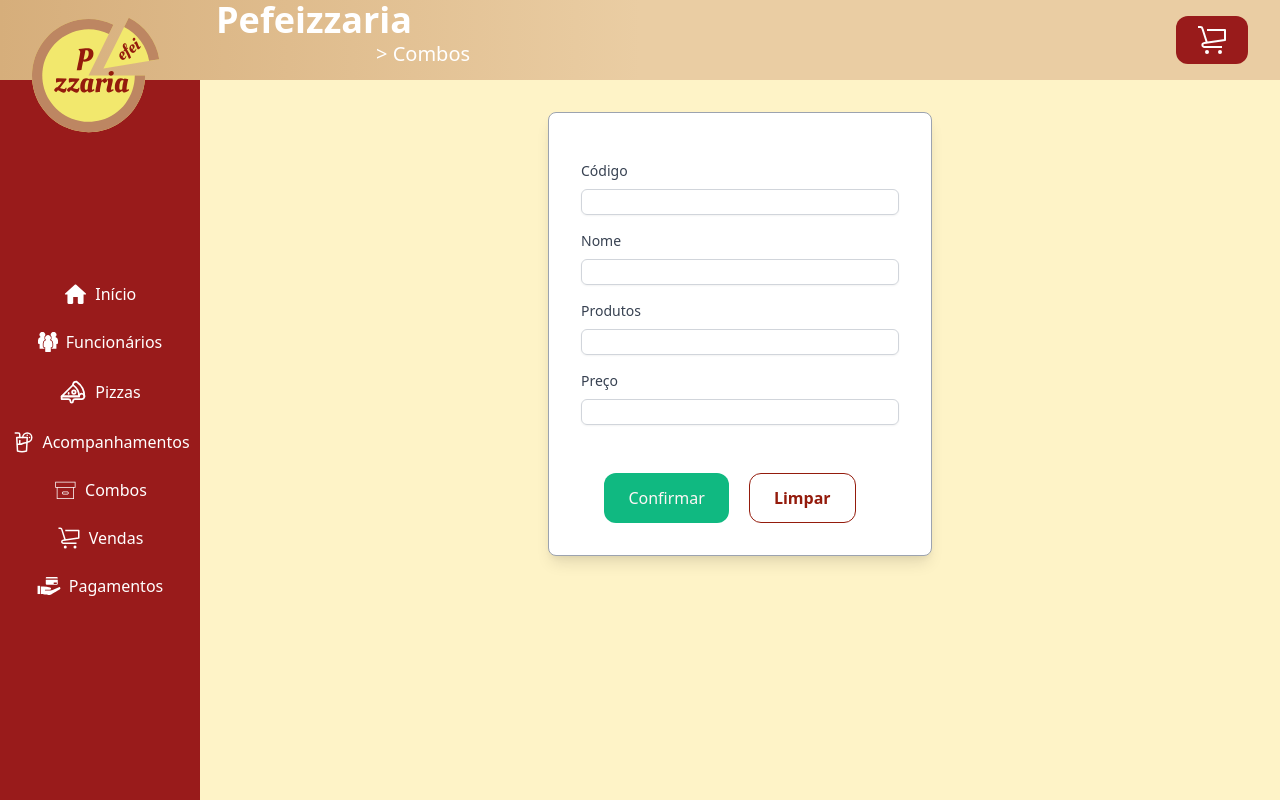
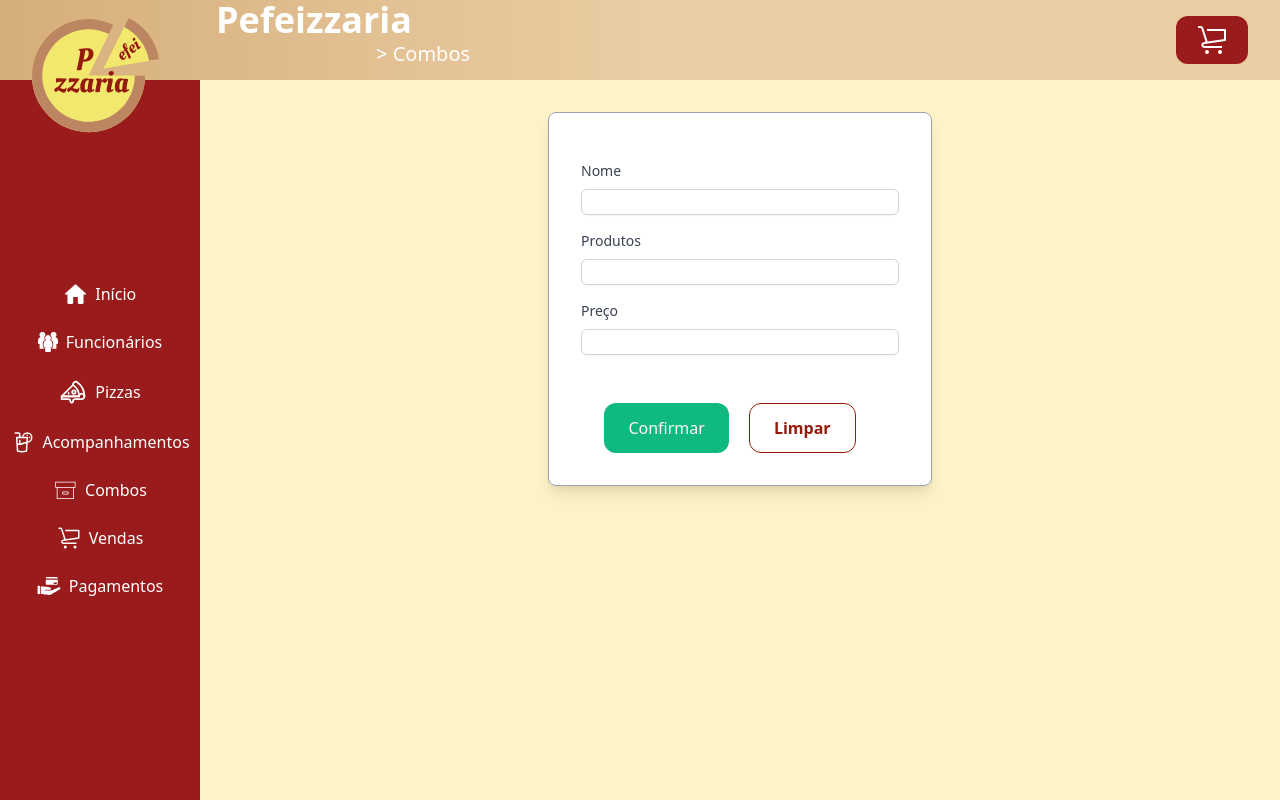
Before and after one commit to MarcosPaul0/pizzaria-cruds, a React (Create React App) app in the folder frontend/: page /combos/add in a window 1280 px wide. Built offline with nearby package versions, Linux system fonts and the light colour scheme.

Commit message:
Alteração crud de combos

```diff
--- a/frontend/src/cruds/combos/AddCombo.jsx
+++ b/frontend/src/cruds/combos/AddCombo.jsx
@@ -15,7 +15,6 @@ export function AddCombo() {
   const history = useHistory();
 
   const [combo, setCombo] = useState({
-    code: "",
     products: "",
     description: "",
     price: "",
@@ -23,7 +22,6 @@ export function AddCombo() {
 
   function clearHandler() {
     setCombo({
-      code: "",
       name: "",
       products: "",
       price: "",
@@ -46,14 +44,6 @@ export function AddCombo() {
     <main className="main bg-yellow-100 flex flex-col items-center">
       <div className="w-96 rounded-lg shadow-lg bg-white mt-8 border border-gray-400">
         <div className="p-8">
-          <FormInput
-            id="code"
-            name="code"
-            type="text"
-            label="Código"
-            value={combo.code}
-            onChange={(e) => setCombo(changeHandler(e, combo))}
-          />
           <FormInput
             id="name"
             name="name"
--- a/frontend/src/cruds/combos/DeleteCombo.jsx
+++ b/frontend/src/cruds/combos/DeleteCombo.jsx
@@ -15,7 +15,6 @@ export function DeleteCombo(props) {
 
   const combo = useDataDelete(
     {
-      code: "",
       name: "",
       products: "",
       price: "",
@@ -39,14 +38,6 @@ export function DeleteCombo(props) {
     <main className="main bg-yellow-100 flex flex-col items-center">
       <div className="w-96 rounded-lg shadow-lg bg-white mt-8 border border-gray-400">
         <div className="p-8">
-          <FormInput
-            id="code"
-            name="code"
-            type="text"
-            label="Código"
-            value={combo.code}
-            disabled
-          />
           <FormInput
             id="name"
             name="name"
--- a/frontend/src/cruds/combos/UpdateCombo.jsx
+++ b/frontend/src/cruds/combos/UpdateCombo.jsx
@@ -15,7 +15,6 @@ export function UpdateCombo(props) {
   const history = useHistory();
 
   const [combo, setCombo] = useState({
-    code: "",
     name: "",
     products: "",
     price: "",
@@ -39,14 +38,6 @@ export function UpdateCombo(props) {
     <main className="main bg-yellow-100 flex flex-col items-center">
       <div className="w-96 rounded-lg shadow-lg bg-white mt-8 border border-gray-400">
         <div className="p-8">
-          <FormInput
-            id="code"
-            name="code"
-            type="text"
-            label="Código"
-            value={combo.code}
-            onChange={(e) => setCombo(changeHandler(e, combo))}
-          />
           <FormInput
             id="name"
             name="name"
--- a/frontend/src/pages/Combos.jsx
+++ b/frontend/src/pages/Combos.jsx
@@ -1,10 +1,15 @@
 import { useState } from 'react'
 import { useData } from "../hooks/useData";
 import { Link } from "react-router-dom";
+import { addToSale } from '../hooks/useSale'
+
+import { ToastContainer, toast } from "react-toastify";
+import "react-toastify/dist/ReactToastify.css";
 
 import trashImg from "../assets/images/trashIcon.svg";
 import pencilImg from "../assets/images/pencilIcon.svg";
 import searchImg from '../assets/images/searchIcon.svg';
+import addToSaleImg from '../assets/images/addSaleIcon.svg'
 
 import { ButtonLink } from "../components/ButtonLink";
 
@@ -15,10 +20,20 @@ export function Combos() {
 
   const data = useData(baseUrl, 'name', search);
 
+  const notify = () =>
+    toast.success('Combo adicionado ao carrinho!', {
+      position: 'bottom-right',
+      autoClose: 1500,
+      hideProgressBar: false,
+      closeOnClick: true,
+      pauseOnHover: false,
+      draggable: true,
+      progress: undefined,
+    });
+
   const combosList = data.map((combo) => {
     return (
       <tr className="border-t border-gray-400" key={combo.id}>
-        <td className="py-2 px-8 text-center">{combo.code}</td>
         <td className="py-2 px-8 text-center">{combo.name}</td>
         <td className="py-2 px-8 text-center">{combo.products}</td>
         <td className="py-2 px-8 text-center">{combo.price}</td>
@@ -26,9 +41,13 @@ export function Combos() {
           <Link to={`/combos/update/${combo.id}`} className="mr-2">
             <img src={pencilImg} alt="ícone de caneta" className="h-6" />
           </Link>
-          <Link to={`/combos/delete/${combo.id}`}>
+          <Link to={`/combos/delete/${combo.id}`} className="mr-2">
             <img src={trashImg} alt="ícone de lixeira" className="h-5" />
           </Link>
+          <button onClick={e => addToSale(combo.name, combo.price, notify)}>
+            <img src={addToSaleImg} alt="Ícone de carrinho com um sinal de adição" />
+          </button>
+          <ToastContainer />
         </td>
       </tr>
     );
@@ -52,7 +71,6 @@ export function Combos() {
         <table className="table-fixed">
           <thead className="bg-gray-300">
             <tr>
-              <th className="py-2 px-8 text-center">Código</th>
               <th className="py-2 px-8 text-center">Nome</th>
               <th className="py-2 px-8 text-center">Produtos</th>
               <th className="py-2 px-8 text-center">Preço</th>
```
